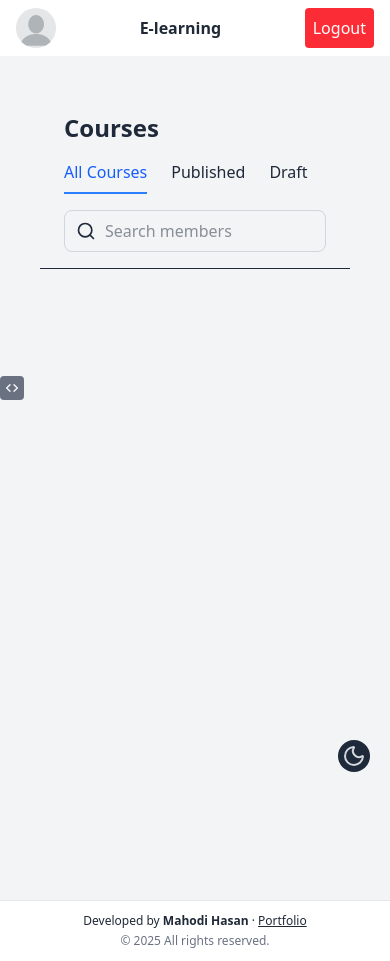
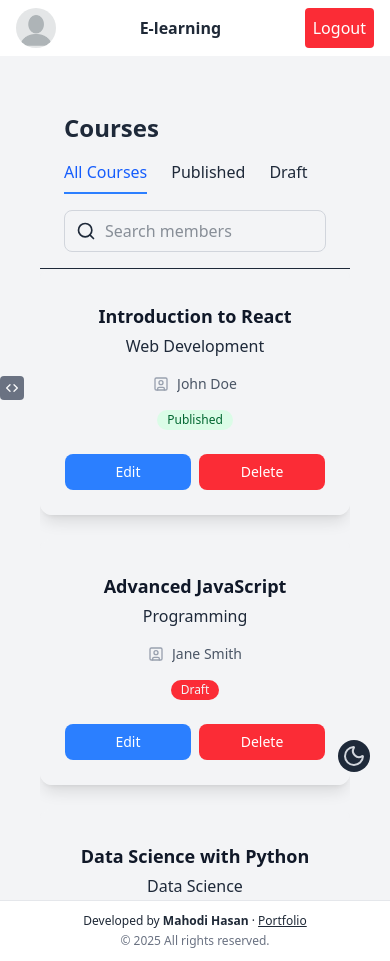
Before and after one commit to mahodi-mr2107371/seed-project, a Next.js app: page /courses in a window 390 px wide. Built offline with nearby package versions, Linux system fonts and the light colour scheme.

Commit message:
Mobile view courses
Mobile view courses done and NAvigation bar Ui updated

```diff
--- a/app/courses/page.tsx
+++ b/app/courses/page.tsx
@@ -4,6 +4,7 @@ import { Search, Plus, Home, PlayCircle, Users, Settings, User } from 'lucide-re
 import UserTable from '@/components/user-table';
 import UserCard from '@/components/user-card';
 import CourseTable from '@/components/course-table';
+import CourseCard from '@/components/course-card';
 
 type Course = {
     course_name: string;
@@ -97,10 +98,10 @@ const Courses = () => {
                     <CourseTable courses={filteredCourses}></CourseTable>
                 </div>
 
-                {/* Table mobile view */}
-                {/* <div className="md:hidden flex-1 overflow-auto">
-                    <UserCard users={filteredUsers}></UserCard>
-                </div> */}
+                {/* Card mobile view */}
+                <div className="md:hidden flex-1 overflow-auto">
+                    <CourseCard courses={filteredCourses}></CourseCard>
+                </div>
             </div>
         </div>
     );
--- a/app/globals.css
+++ b/app/globals.css
@@ -13,7 +13,7 @@ li:hover{
   color: var(--hover-text);
 }
 li{
-  padding: 1rem;
+  padding: 2rem;
 }
 :root {
   /* Light mode colors */
--- a/components/course-card.tsx
+++ b/components/course-card.tsx
@@ -0,0 +1,97 @@
+import React from 'react';
+import { Mail, Calendar, User, CheckCircle, XCircle, MapPin, Phone, UserSquare } from 'lucide-react';
+
+type Course = {
+    course_name: string;
+    category: string;
+    instuctor: string;
+    status: 'Published' | 'Draft';
+}
+
+type Props = {
+    courses: Course[];
+}
+
+function CourseCard({ courses }: Props) {
+    return (
+        <div>
+            <div className="grid grid-cols-1 md:grid-cols-2 lg:grid-cols-3 xl:grid-cols-4 gap-6">
+                {courses.map((course) => (
+                    <div
+                        key={course.course_name}
+                        className=" rounded-xl shadow-lg transition-all duration-300 border border-gray-100 dark:border-gray-700 overflow-hidden group"
+                    >
+                        {/* Header with Avatar and Status */}
+                        {/* <div className="relative bg-gradient-to-r from-blue-500 to-purple-600 h-20">
+                            <div className="absolute -bottom-6 left-1/2 transform -translate-x-1/2">
+                                <div className="relative">
+                                    <div className="absolute -top-1 -right-1">
+                                        {course.status === 'Published' ? (
+                                            <CheckCircle className="w-4 h-4 text-green-500 bg-white rounded-full" />
+                                        ) : (
+                                            <XCircle className="w-4 h-4 text-red-500 bg-white rounded-full" />
+                                        )}
+                                    </div>
+                                </div>
+                            </div>
+                        </div> */}
+
+                        {/* Main Content */}
+                        <div className="pt-8 pb-6 px-6 text-center">
+                            {/* Name and Role */}
+                            <h3 className="text-lg font-bold text-gray-900 dark:text-white mb-1">
+                                {course.course_name}
+                            </h3>
+                            <div className="flex justify-center mb-4">
+                                {course.category}
+                            </div>
+
+                            {/* Status */}
+                            <div className="space-y-3 mb-4">
+                                <div className="flex items-center justify-center text-sm text-gray-600 dark:text-gray-300">
+                                    <UserSquare className="w-4 h-4 mr-2 text-gray-400" />
+                                    <span className="truncate">{course.instuctor}</span>
+                                </div>
+                            </div>
+
+
+
+                            {/* Status Badge */}
+                            <div className="flex justify-center">
+                                <span className={`inline-flex items-center px-2.5 py-0.5 rounded-full text-xs font-medium ${course.status === 'Published'
+                                    ? 'bg-green-100 text-green-800 '
+                                    : 'bg-red-500 text-gray-100'
+                                    }`}>
+                                    {course.status}
+                                </span>
+                            </div>
+                        </div>
+
+                        {/* Action Buttons */}
+                        <div className="px-6 pb-6">
+                            <div className="flex gap-2">
+                                <button className="flex-1 bg-blue-500 text-white text-sm font-medium py-2 px-4 rounded-lg transition-colors duration-200">
+                                    Edit
+                                </button>
+                                <button className="flex-1 bg-red-500 text-white text-sm font-medium py-2 px-4 rounded-lg transition-colors duration-200">
+                                    Delete
+                                </button>
+
+                            </div>
+                        </div>
+                    </div>
+                ))}
+            </div>
+
+            {courses.length === 0 && (
+                <div className="text-center text-gray-500 mt-8">
+                    <User className="w-16 h-16 mx-auto text-gray-300 mb-4" />
+                    <h3 className="text-lg font-medium text-gray-900 dark:text-white mb-2">No courses</h3>
+                    <p className="text-gray-500 dark:text-gray-400">Try adjusting your search or filter criteria.</p>
+                </div>
+            )}
+        </div>
+    );
+}
+
+export default CourseCard;
--- a/components/nav-bar.tsx
+++ b/components/nav-bar.tsx
@@ -6,7 +6,7 @@ type Props = {
 const NavBar = ({ className }: Props) => {
     return (
         <div className={`flex ${className!}`}>
-            <nav className=" w-50 bg-gray-300 dark:bg-gray-700 text-gray-800 dark:text-gray-200 ">
+            <nav className=" w-50 pt-10 bg-gray-300 dark:bg-gray-700 text-gray-800 dark:text-gray-200 ">
                 <ul className='flex flex-col'>
                     <a href="/dashboard"><li>Dashboard</li></a>
                     <a href="/courses"><li>Courses</li></a>
```
